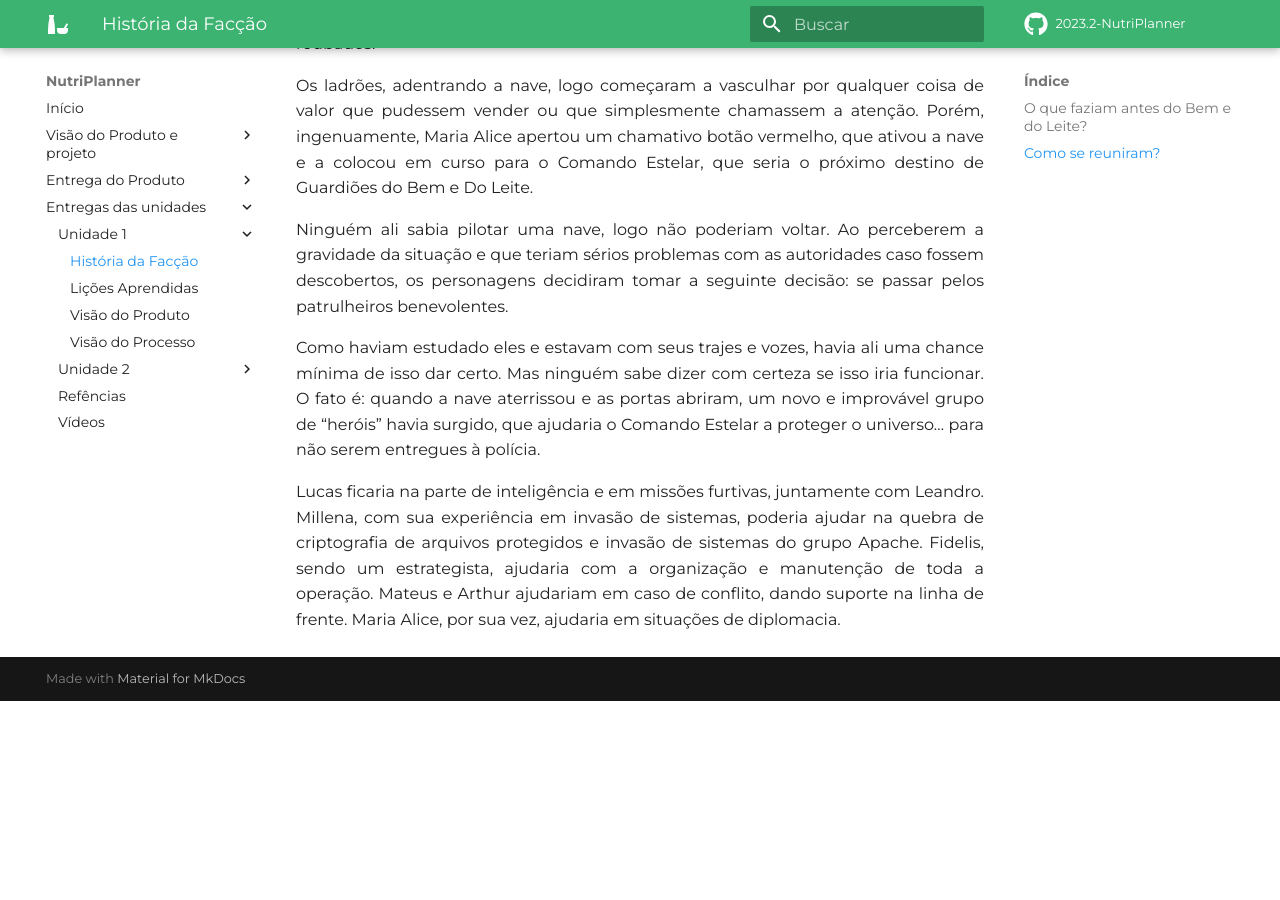
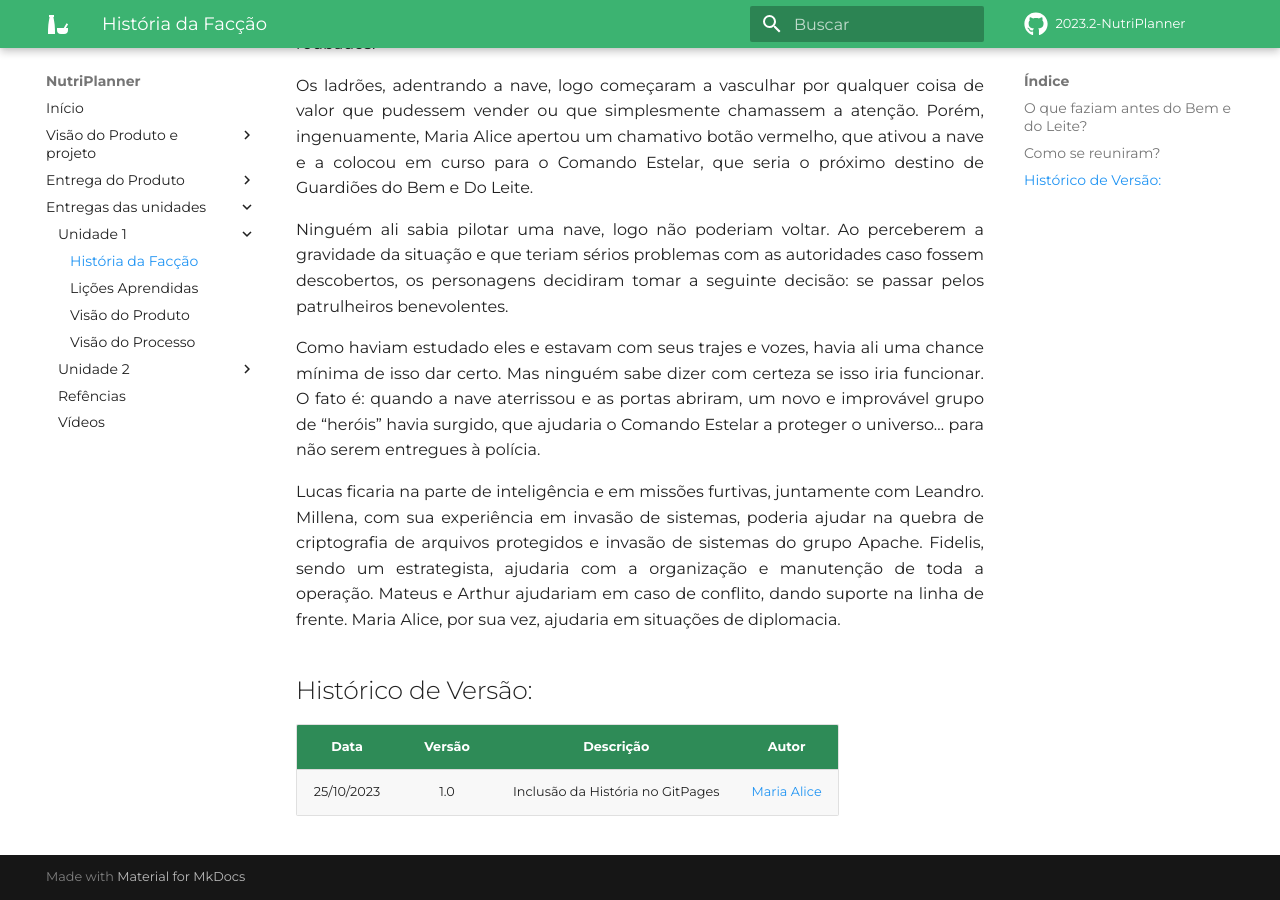
Before and after one commit to mdsreq-fga-unb/2023.2-NutriPlanner, an MkDocs documentation site: the page built from docs/docs_separados/historia.md, in a window 1280 px wide and 900 px high, scrolled down 2226 px. Built offline with MkDocs 1.6.1 and Material for MkDocs 9.7.7, drawn with Linux system fonts in a browser that asks for light colours; some web fonts are replaced; comment, search, counter and statistics services are not loaded; before the commit the page ends 2927 px from its top, so only the background shows below that.

Commit message:
docs: Histórico de versão da história

```diff
--- a/docs/docs_separados/historia.md
+++ b/docs/docs_separados/historia.md
@@ -39,3 +39,9 @@ Como haviam estudado eles e estavam com seus trajes e vozes, havia ali uma chanc
 O fato é: quando a nave aterrissou e as portas abriram, um novo e improvável grupo de “heróis” havia surgido, que ajudaria o Comando Estelar a proteger o universo… para não serem entregues à polícia.
 
 Lucas ficaria na parte de inteligência e em missões furtivas, juntamente com Leandro. Millena, com sua experiência em invasão de sistemas, poderia ajudar na quebra de criptografia de arquivos protegidos e invasão de sistemas do grupo Apache. Fidelis, sendo um estrategista, ajudaria com a organização e manutenção de toda a operação. Mateus e Arthur ajudariam em caso de conflito, dando suporte na linha de frente. Maria Alice, por sua vez, ajudaria em situações de diplomacia.
+
+##  Histórico de Versão:
+
+| **Data** | **Versão** | **Descrição** | **Autor** |
+| :--------: | :--------: | :--------:  | :--------: |
+| 25/10/2023 | 1.0 | Inclusão da História no GitPages  | [Maria Alice](https://github.com/Maliz30)  |
```
